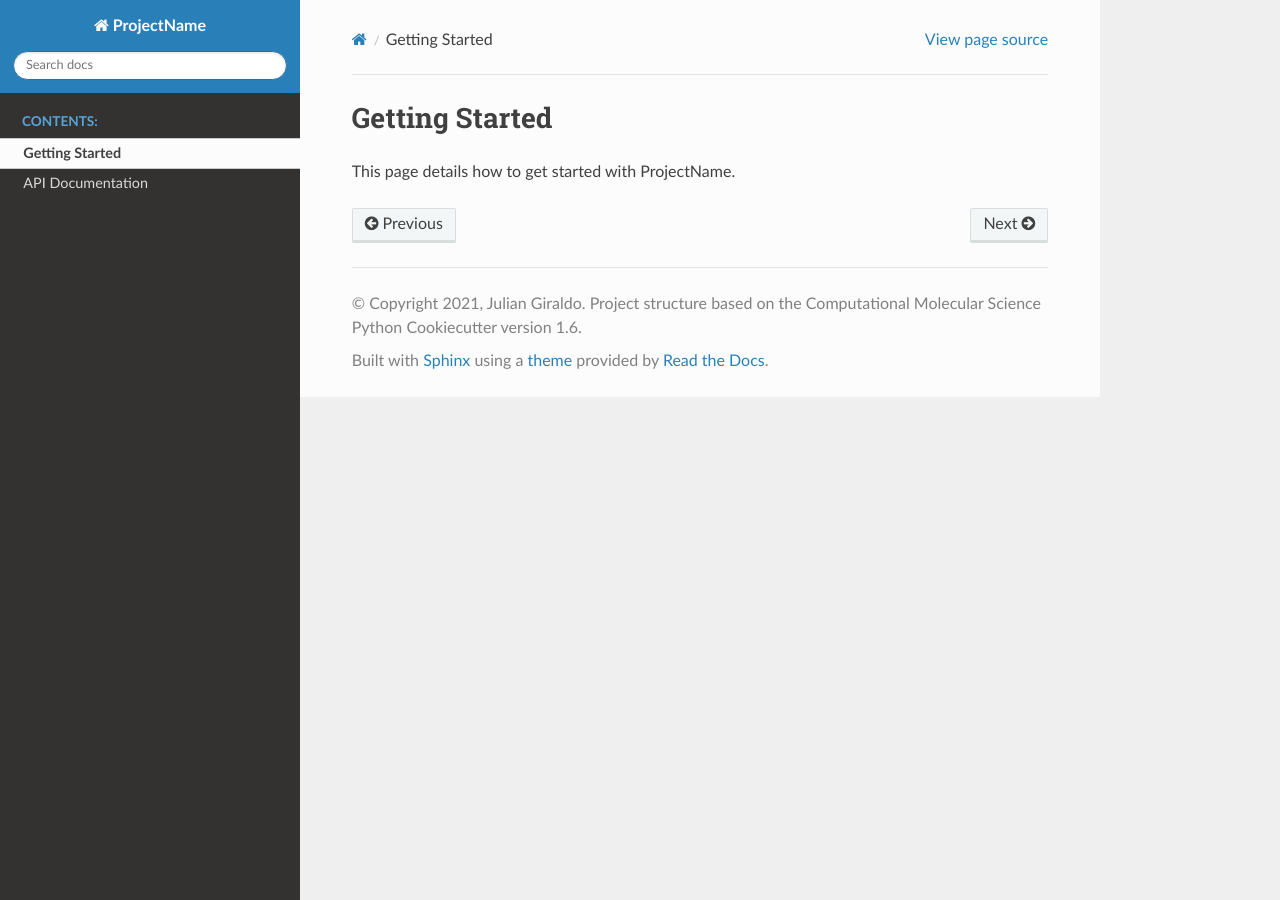
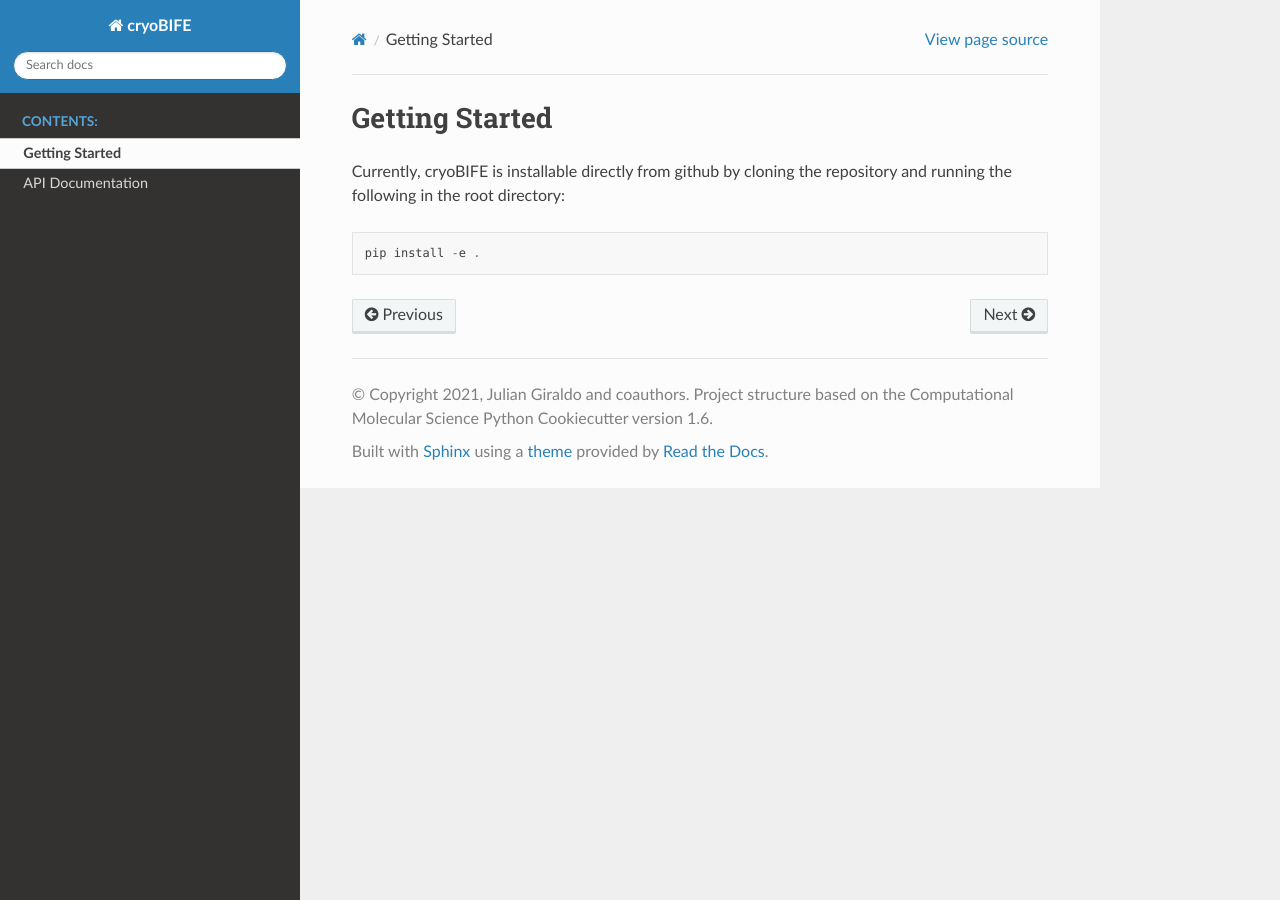
Before and after one commit to JGiraldoBarreto/cryoBIFE, a Sphinx documentation site: the page built from docs/getting_started.rst, in a window 1280 px wide. Built offline with Sphinx 7.4.7 and the Read the Docs theme 2.0.0, drawn with Linux system fonts in a browser that asks for light colours; the version number could not be read and is left out.

Commit message:
Updated documentation and enforced style

```diff
--- a/docs/api.rst
+++ b/docs/api.rst
@@ -4,5 +4,4 @@ API Documentation
 .. autosummary::
    :toctree: autosummary
 
-   cryoBIFE.canvas
    cryoBIFE.neglogpost_cryobife
--- a/docs/conf.py
+++ b/docs/conf.py
@@ -22,10 +22,10 @@ import cryoBIFE
 
 # -- Project information -----------------------------------------------------
 
-project = 'ProjectName'
-copyright = ("2021, Julian Giraldo. Project structure based on the "
+project = 'cryoBIFE'
+copyright = ("2021, Julian Giraldo and coauthors. Project structure based on the "
              "Computational Molecular Science Python Cookiecutter version 1.6")
-author = 'Julian Giraldo'
+author = 'Julian Giraldo, Alex Barnett, Erik Thiede, Pilar Cossio'
 
 # The short X.Y version
 version = ''
@@ -144,7 +144,7 @@ latex_elements = {
 # (source start file, target name, title,
 #  author, documentclass [howto, manual, or own class]).
 latex_documents = [
-    (master_doc, 'cryoBIFE.tex', 'ProjectName Documentation',
+    (master_doc, 'cryoBIFE.tex', 'cryoBIFE Documentation',
      'cryoBIFE', 'manual'),
 ]
 
@@ -154,7 +154,7 @@ latex_documents = [
 # One entry per manual page. List of tuples
 # (source start file, name, description, authors, manual section).
 man_pages = [
-    (master_doc, 'cryoBIFE', 'ProjectName Documentation',
+    (master_doc, 'cryoBIFE', 'cryoBIFE Documentation',
      [author], 1)
 ]
 
@@ -165,7 +165,7 @@ man_pages = [
 # (source start file, target name, title, author,
 #  dir menu entry, description, category)
 texinfo_documents = [
-    (master_doc, 'cryoBIFE', 'ProjectName Documentation',
+    (master_doc, 'cryoBIFE', 'cryoBIFE Documentation',
      author, 'cryoBIFE', 'cryoBIFE optimization tests',
      'Miscellaneous'),
 ]
--- a/docs/getting_started.rst
+++ b/docs/getting_started.rst
@@ -1,4 +1,6 @@
 Getting Started
 ===============
 
-This page details how to get started with ProjectName.
+Currently, cryoBIFE is installable directly from github by cloning the repository and running the following in the root directory::
+
+    pip install -e .
```
Also changed, not shown: README.md (+3 -4 lines), docs/README.md (+1 -1 lines), docs/index.rst (+5 -2 lines), setup.py (+4 -4 lines), 2 other files.
